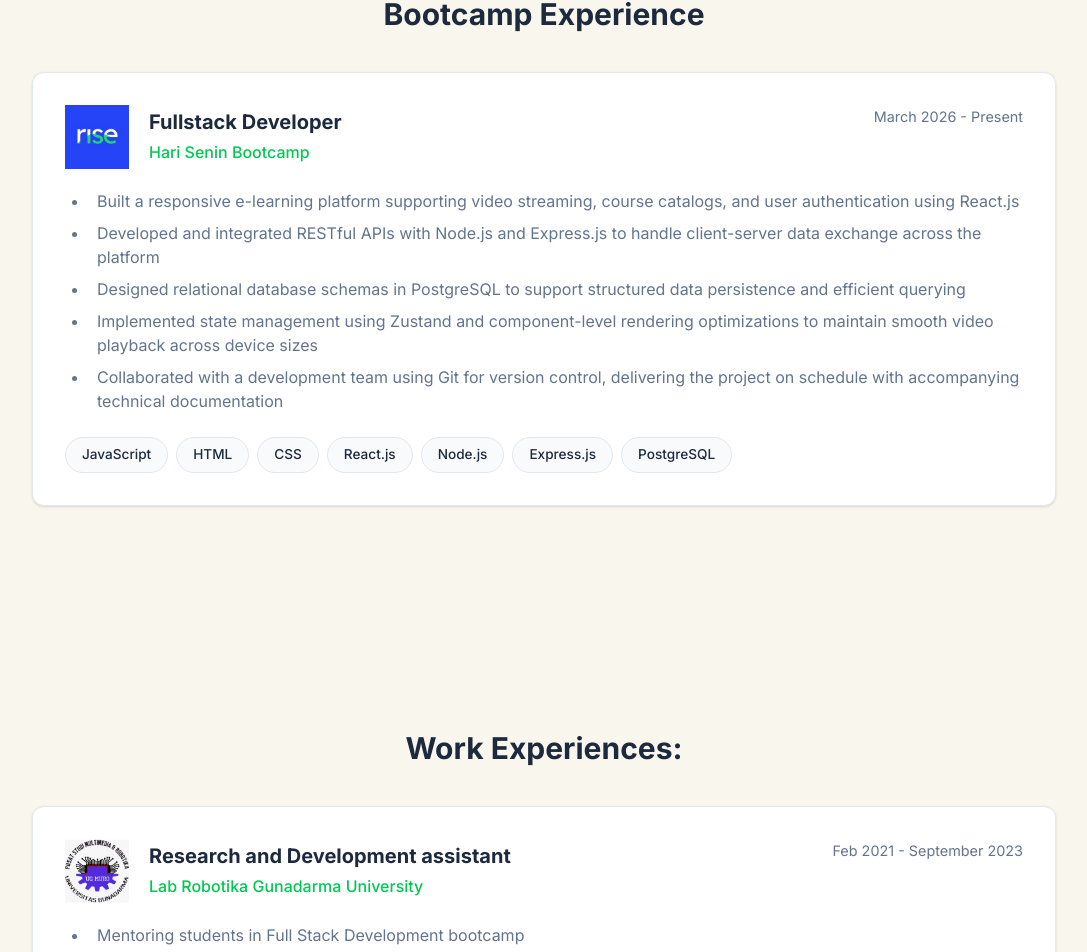
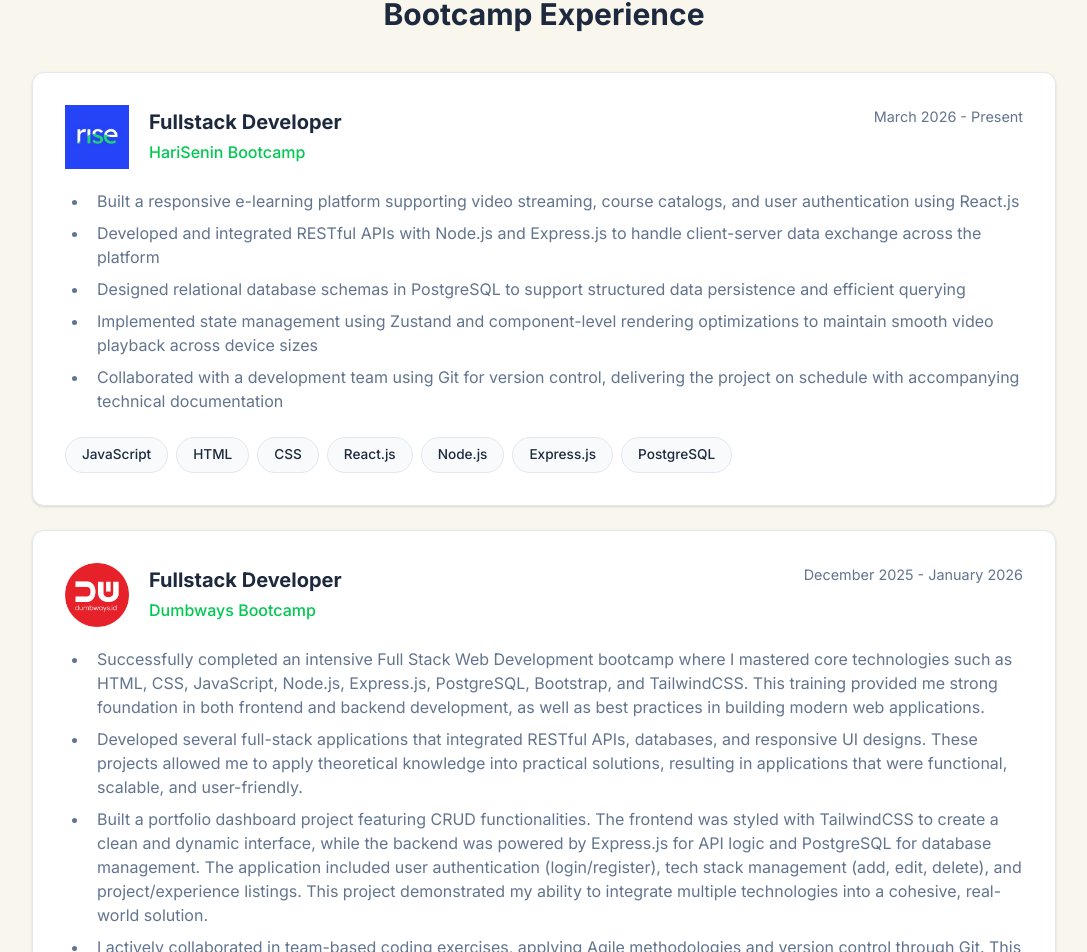
Before and after one commit to Ezrafi/website-portofolio, a React (Vite) app: page / in a window 1280 px wide. Shown: the part 1319-2271 px from the top of the page, without its empty margins (96-1183 px from the left). Built offline with nearby package versions, Linux system fonts and the light colour scheme.

Commit message:
Update in Bootcamp experience

```diff
--- a/data/portfolio.js
+++ b/data/portfolio.js
@@ -72,7 +72,7 @@ export const skills = [
 export const bootcamps = [
     {
         role: "Fullstack Developer",
-        company: " Hari Senin Bootcamp",
+        company: " HariSenin Bootcamp",
         logo: "/img/harisenin.png",
         date: "March 2026 - Present",
         points: [
@@ -83,5 +83,18 @@ export const bootcamps = [
             "Collaborated with a development team using Git for version control, delivering the project on schedule with accompanying technical documentation"
         ],
         tech: ["JavaScript", "HTML", "CSS", "React.js", "Node.js", "Express.js", "PostgreSQL"]
+    },
+    {
+        role: "Fullstack Developer",
+        company: " Dumbways Bootcamp",
+        logo: "/img/dumbways.png",
+        date: "December 2025 - January 2026",
+        points: [
+            "Successfully completed an intensive Full Stack Web Development bootcamp where I mastered core technologies such as HTML, CSS, JavaScript, Node.js, Express.js, PostgreSQL, Bootstrap, and TailwindCSS. This training provided me strong foundation in both frontend and backend development, as well as best practices in building modern web applications.",
+            "Developed several full-stack applications that integrated RESTful APIs, databases, and responsive UI designs. These projects allowed me to apply theoretical knowledge into practical solutions, resulting in applications that were functional, scalable, and user-friendly.",
+            "Built a portfolio dashboard project featuring CRUD functionalities. The frontend was styled with TailwindCSS to create a clean and dynamic interface, while the backend was powered by Express.js for API logic and PostgreSQL for database management. The application included user authentication (login/register), tech stack management (add, edit, delete), and project/experience listings. This project demonstrated my ability to integrate multiple technologies into a cohesive, real-world solution.",
+            "I actively collaborated in team-based coding exercises, applying Agile methodologies and version control through Git. This experience improved my communication skills, adaptability, and ability to work effectively in collaborative development environments."
+        ],
+        tech: ["JavaScript", "HTML", "CSS", "React.js", "Node.js", "Express.js", "PostgreSQL"]
     }
 ];
```
